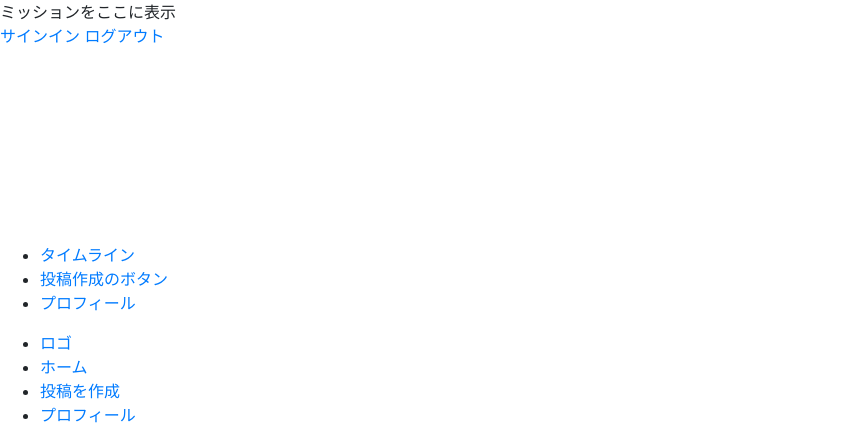
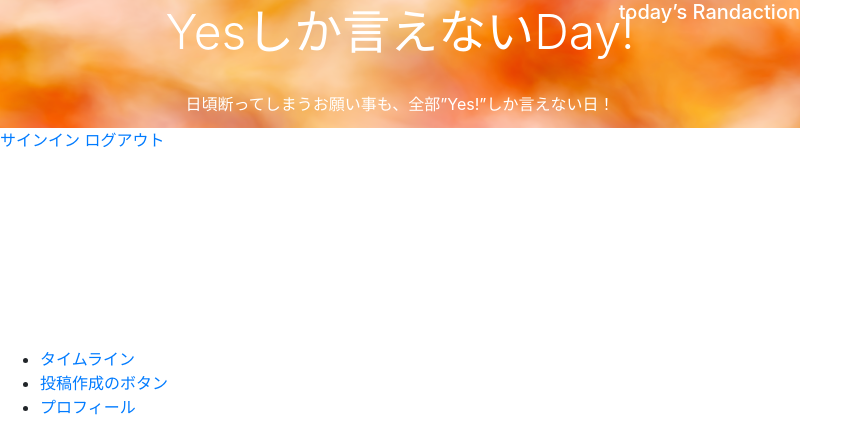
Before and after one commit to winc1980/hackathon-2024-spring-wireframe, a Python web app: template templates/base.html in a window 1280 px wide. Shown: the top 424 px of the page, without its empty margins (0-863 px from the left). Run offline with Jinja, Linux system fonts and the light colour scheme; the template is opened without the code that fills it, so the values that code supplies are empty; some libraries are stand-ins or nearby versions.

Commit message:
base-html

```diff
--- a/create_db.py
+++ b/create_db.py
@@ -5,7 +5,7 @@ mydb = pymysql.connect(
     host="localhost",
     user="root",
 
-    password="PASSWORD"
+    password="password"
 
 )
 
@@ -58,7 +58,7 @@ CREATE TABLE IF NOT EXISTS favorites (
 create_missions_table = """
 CREATE TABLE IF NOT EXISTS missions (
     id INT AUTO_INCREMENT PRIMARY KEY,
-    title VARCHAR(225) NOT NULL DEFAULT 'ミッション',
+    title VARCHAR(225) NOT NULL DEFAULT 'mission',
     count INT NOT NULL DEFAULT 0,
     start_time DATETIME,
     end_time DATETIME
--- a/static/style.css
+++ b/static/style.css
@@ -241,7 +241,44 @@ form {
 
 
 /*base.htmlのcss　ここから*/
+.mission-back{
+ max-width: 100%;
+ width: 800px;
+ background-image:
+    url(img/mission-back.png);
+    background-position: right;
+    display: inline-block;
+    text-align: right;
 
+.back-text{
+    margin-right: auto; display:block;
+
+}
+h3.day-mission{
+ font-size: 20px;
+ color: white;
+
+}
+
+#mission{
+ font-size: 48px;
+ color: white;
+ font-weight: 300;
+ text-align: center;
+
+  transform: translateY(-50%);
+  width: 100%;
+  text-align: center;
+}
+
+#mission-mean{
+ text-align: center;
+  top: 50%;
+  transform: translateY(-50%);
+  width: 100%;
+  text-align: center;
+  color: white;
+}
 /*base.htmlのcss　ここまで*/
 
 
--- a/templates/base.html
+++ b/templates/base.html
@@ -17,9 +17,16 @@
     <!-- CSS や JavaScript のリンクなどの共通のヘッダー情報 -->
   </head>
   <body>
+    <header>
     <!-- PS, PC共通で、missionを常に上部に固定する -->
-    <div id="mission">ミッションをここに表示</div>
-
+    <div class="mission-back">
+    <div class="back-text">
+    <h3 class="day-mission">today’s Randaction</h3>
+    <div id="mission">Yesしか言えないDay!</div>
+    <div id="mission-mean">日頃断ってしまうお願い事も、全部”Yes!”しか言えない日！</div>
+  </div>
+</div>
+</header>
     <!-- SP用のnav: 画面下と、画面右上。ホーム, ミッション, マイページにも使用-->
     <header id="header">
       {% if current_user.is_authenticated%}
```
Also changed, not shown: static/img/mission-back.png (added).
